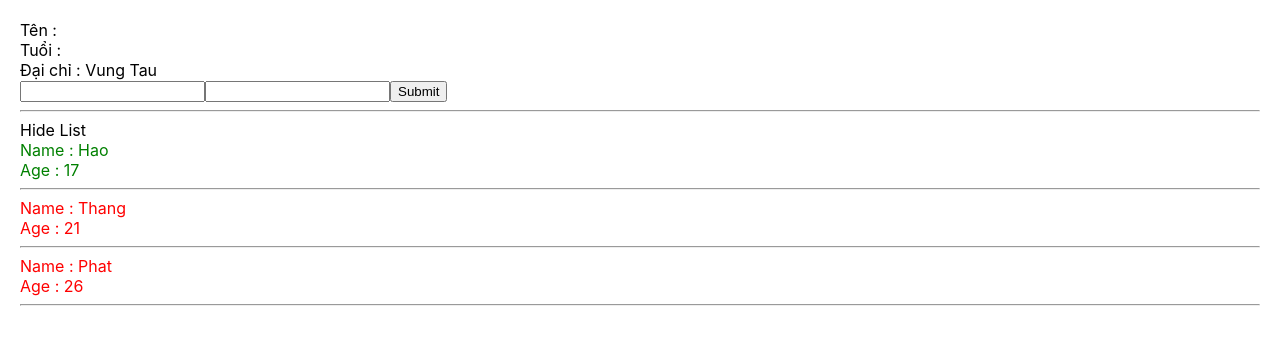
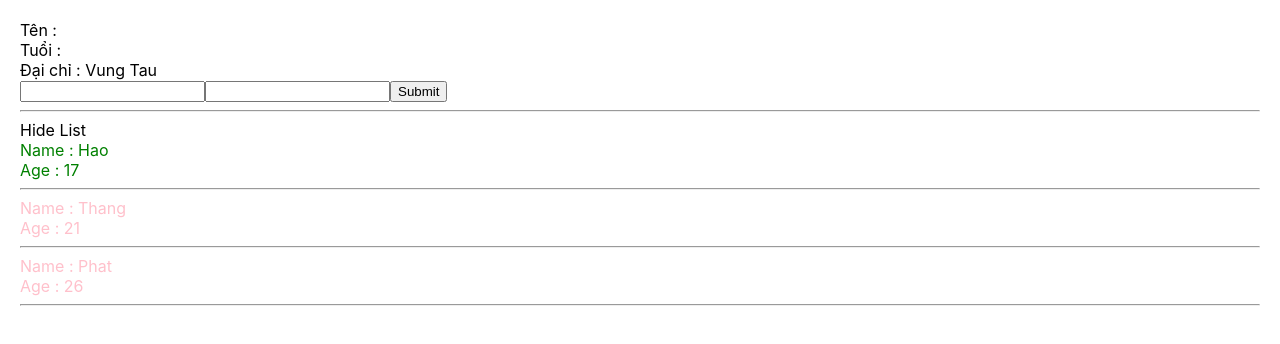
Before and after one commit to haodev2000/demo_git, a React (Create React App) app: page / in a window 1280 px wide. Shown: the top 344 px of the page. Built offline with nearby package versions, Linux system fonts and the light colour scheme.

Commit message:
video 27

```diff
--- a/package.json
+++ b/package.json
@@ -13,6 +13,7 @@
     "redux": "4.2.0",
     "redux-devtools-extension": "2.13.9",
     "redux-thunk": "2.4.1",
+    "sass": "^1.69.5",
     "web-vitals": "2.1.4"
   },
   "scripts": {
--- a/src/App.js
+++ b/src/App.js
@@ -1,5 +1,5 @@
 import logo from './logo.svg';
-import './App.css';
+import './App.scss';
 import { useDispatch, useSelector } from 'react-redux';
 import { increaseCounter, decreaseCounter } from './redux/action/counterAction';
 import MyComponent from './components/MyComponents';
--- a/src/App.css
+++ b/src/App.scss
@@ -1,10 +1,3 @@
-.red{
-  color: red;
-}
-
-.green{
-  color: green;
-}
 
 
 body {
--- /dev/null
+++ b/src/components/Display.scss
@@ -0,0 +1,9 @@
+.display-info{
+    .red{
+        color: pink;
+      }
+
+      .green{
+        color: green;
+      }
+}
--- a/src/components/Displayinfo.js
+++ b/src/components/Displayinfo.js
@@ -1,4 +1,5 @@
 import React from "react";
+import "./Display.scss"
 
 class Displayinfo extends React.Component {
 
@@ -20,7 +21,7 @@ class Displayinfo extends React.Component {
         console.log(listUser);
         return (
 
-            <div>
+            <div className="display-info">
 
                 <div>
                     <span onClick={() => { this.showhideListUser() }}>
```
Also changed, not shown: 1 other file (tests, documents, lock files or other folders).
